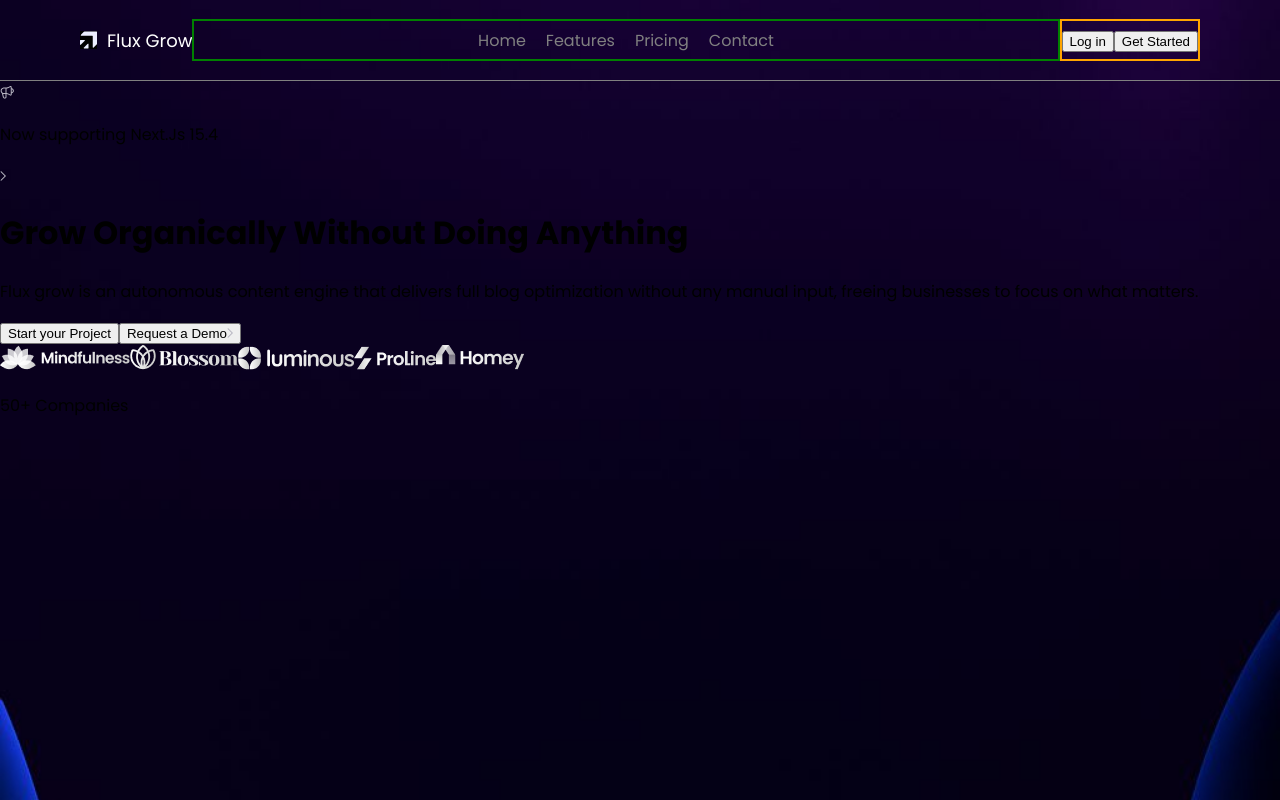
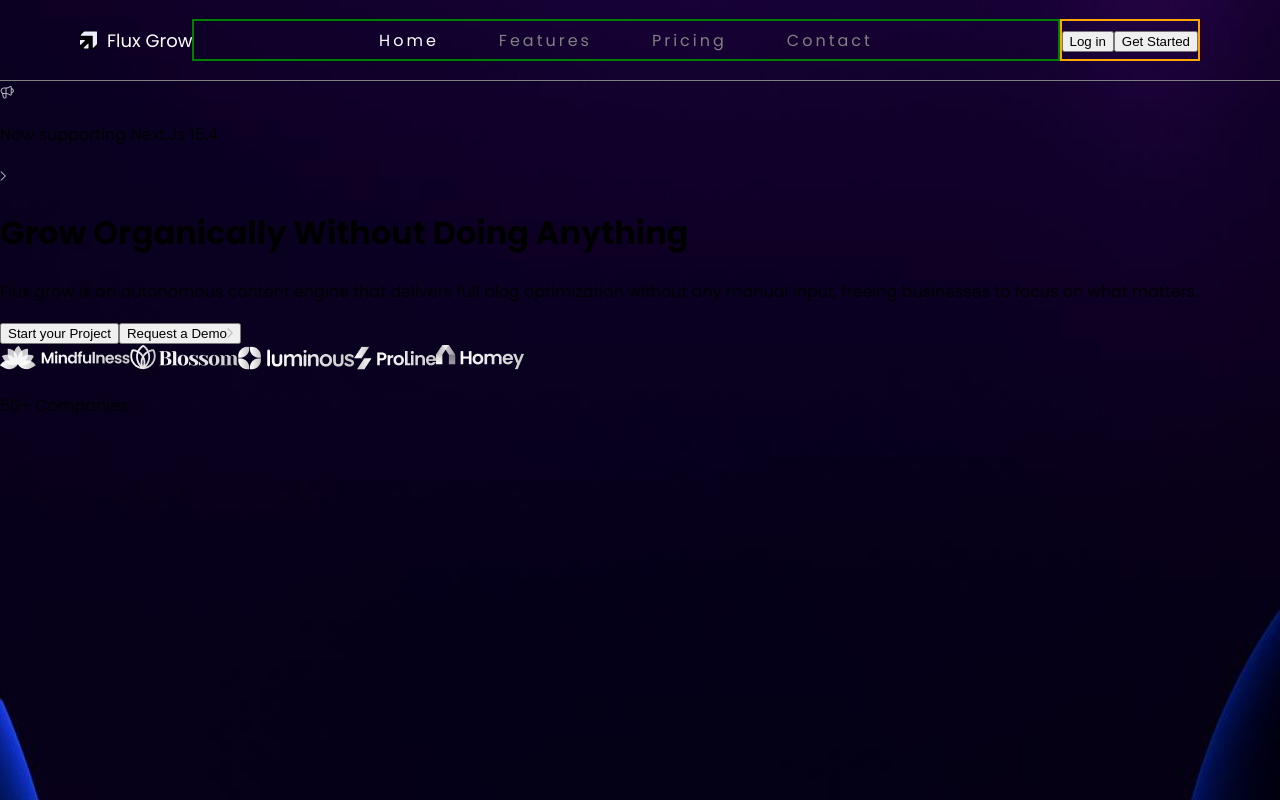
Before and after one commit to Mighty97/Flux-Grow, a React (Vite) app: page / in a window 1280 px wide. Built offline with nearby package versions, Linux system fonts and the light colour scheme.

Commit message:
link styling

```diff
--- a/src/component/Header.css
+++ b/src/component/Header.css
@@ -14,6 +14,7 @@
 .brand-logo {
   background-color: black;
   margin-right: 10px;
+  width: 17px;
 }
 
 .brand-name-text {
@@ -40,12 +41,21 @@
 
 .links ul li {
   list-style: none;
-  margin: 0 10px;
+  margin: 0 30px;
 }
 
 .links ul li a {
   text-decoration: none;
   color: grey;
+  font-size: 16px;
+  font-weight: 400;
+  letter-spacing: 3px;
+  font-style: regular;
+  line-height: 19px;
+}
+
+.links ul li:first-child a {
+  color: white;
 }
 
 .buttons {
```
